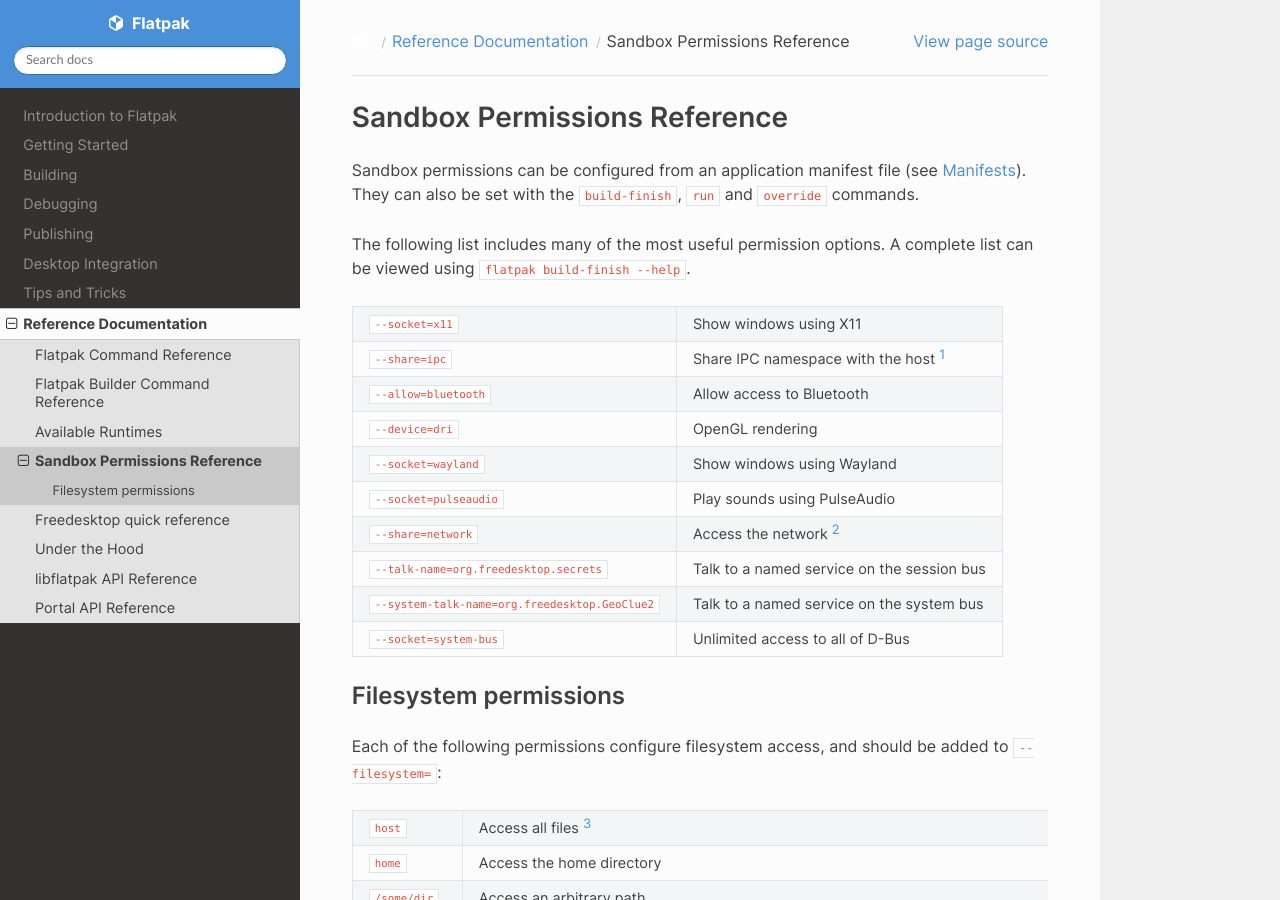
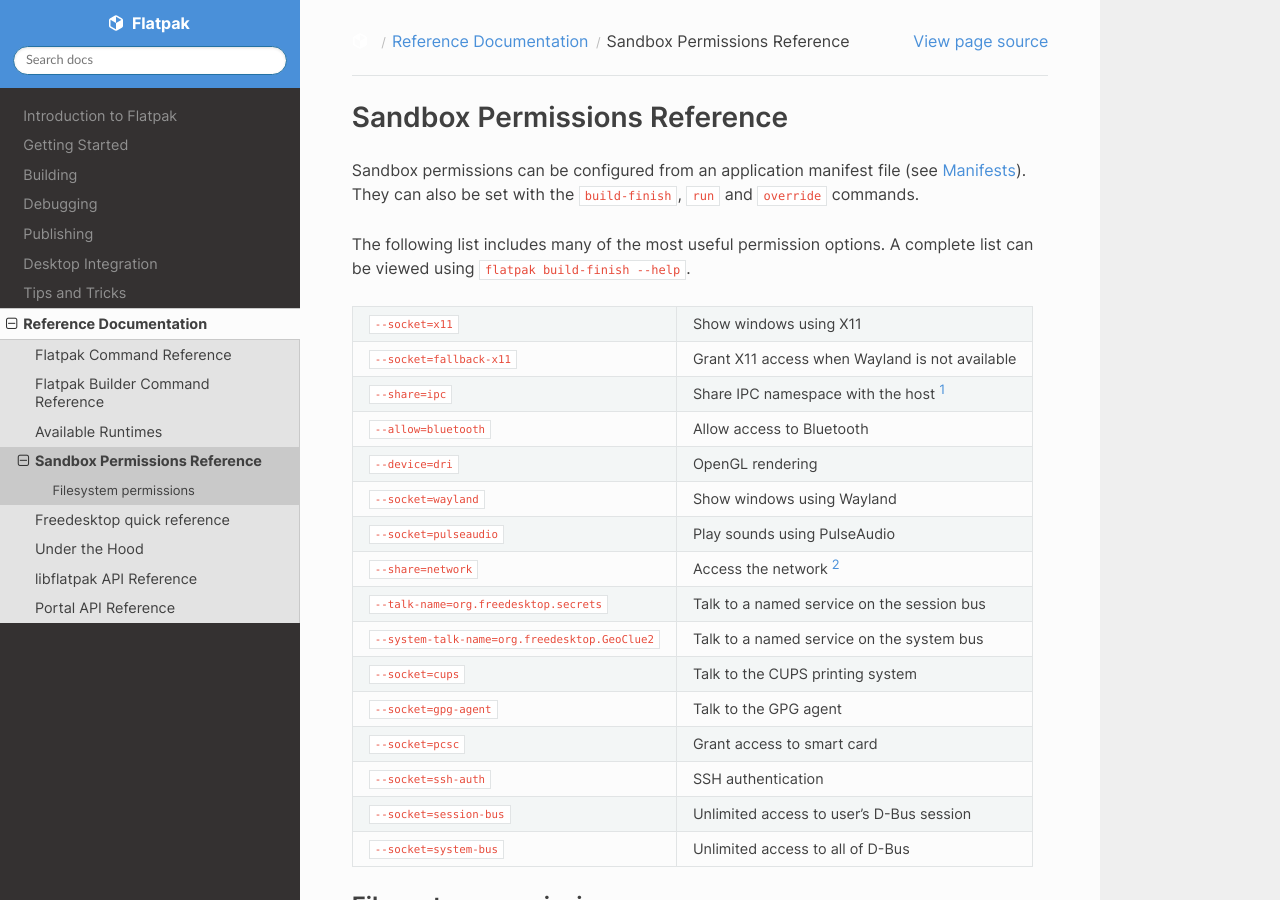
Before and after one commit to flatpak/flatpak-docs, a Sphinx documentation site: the page built from docs/sandbox-permissions-reference.rst, in a window 1280 px wide and 900 px high. Built offline with Sphinx 7.4.7 and the Read the Docs theme 2.0.0, drawn with Linux system fonts in a browser that asks for light colours.

Commit message:
Add missing permissions (#372)

```diff
--- a/docs/sandbox-permissions-reference.rst
+++ b/docs/sandbox-permissions-reference.rst
@@ -10,6 +10,7 @@ complete list can be viewed using ``flatpak build-finish --help``.
 
 ===================================================  ===========================================
 ``--socket=x11``                                     Show windows using X11
+``--socket=fallback-x11``                            Grant X11 access when Wayland is not available
 ``--share=ipc``                                      Share IPC namespace with the host [#f1]_
 ``--allow=bluetooth``                                Allow access to Bluetooth
 ``--device=dri``                                     OpenGL rendering
@@ -18,6 +19,11 @@ complete list can be viewed using ``flatpak build-finish --help``.
 ``--share=network``                                  Access the network [#f2]_
 ``--talk-name=org.freedesktop.secrets``              Talk to a named service on the session bus
 ``--system-talk-name=org.freedesktop.GeoClue2``      Talk to a named service on the system bus
+``--socket=cups``                                    Talk to the CUPS printing system
+``--socket=gpg-agent``                               Talk to the GPG agent
+``--socket=pcsc``                                    Grant access to smart card
+``--socket=ssh-auth``                                SSH authentication
+``--socket=session-bus``                             Unlimited access to user's D-Bus session
 ``--socket=system-bus``                              Unlimited access to all of D-Bus
 ===================================================  ===========================================
 
```
